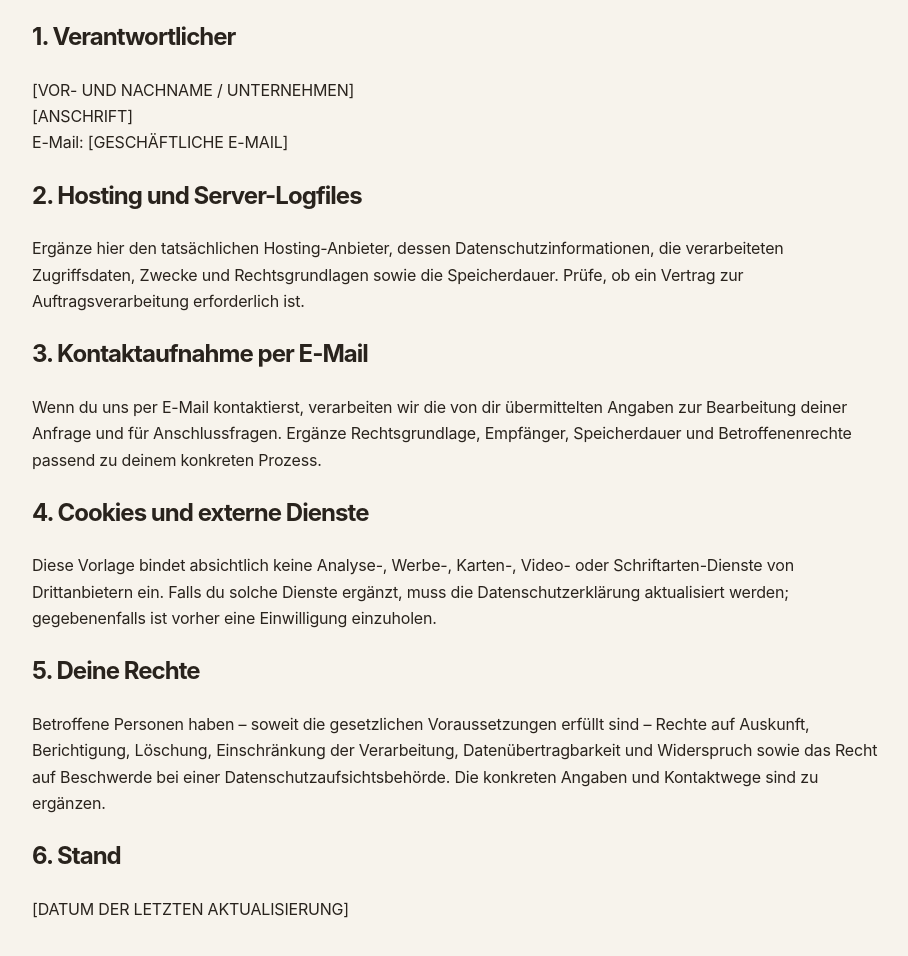
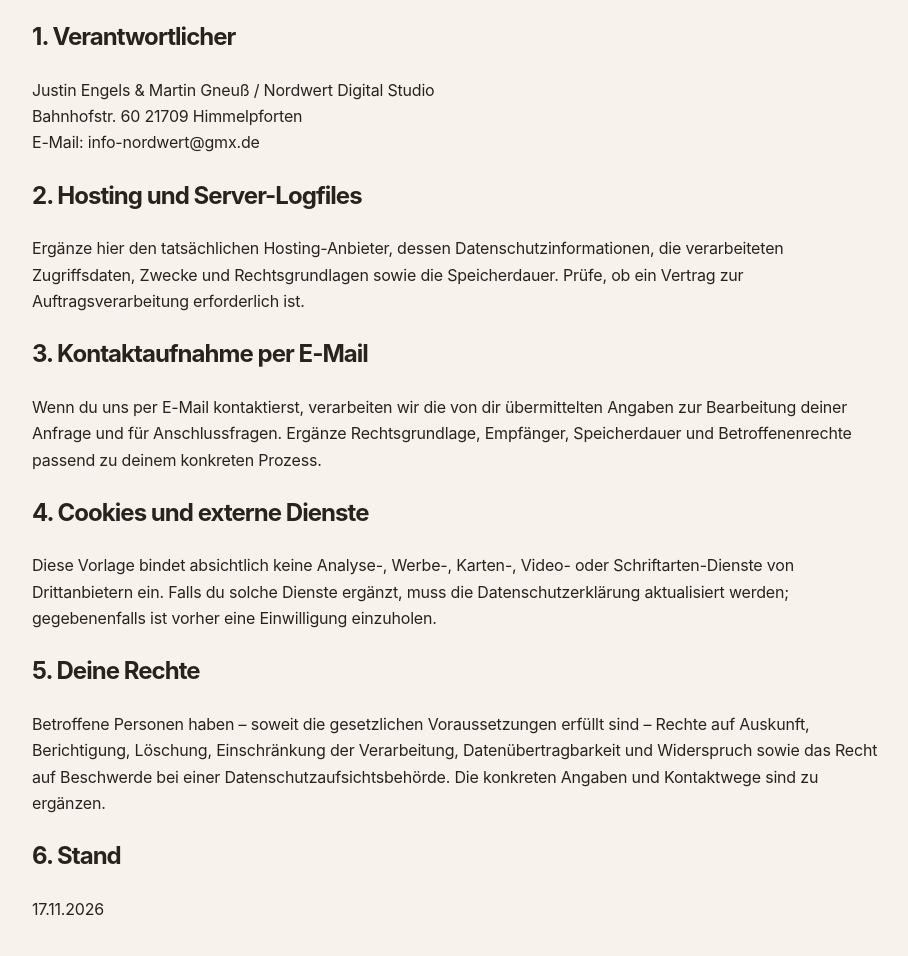
Before and after one commit to cyberleafsystems-dot/nordwert-digistudio, a plain HTML site: page datenschutz.html in a window 1280 px wide. Shown: the part 286-1242 px from the top of the page, without its empty margins (183-1091 px from the left). Drawn offline with Linux system fonts and the light colour scheme.

Commit message:
Update datenschutz.html

```diff
--- a/datenschutz.html
+++ b/datenschutz.html
@@ -240,10 +240,10 @@ footer h3{color:#fffaf2!important}
 </style></head><body>
 <p><a href="index.html">← Zur Startseite</a></p><h1>Datenschutzerklärung</h1>
 <div class="notice"><strong>Wichtig:</strong> Dies ist nur eine Strukturhilfe und keine fertige, geprüfte Datenschutzerklärung. Sie muss an Hosting-Anbieter, Server-Logs, Kontaktwege, eingebundene Dienste, Cookies und tatsächliche Datenverarbeitung angepasst werden. Nicht ungeprüft veröffentlichen.</div>
-<h2>1. Verantwortlicher</h2><p>[VOR- UND NACHNAME / UNTERNEHMEN]<br>[ANSCHRIFT]<br>E-Mail: [GESCHÄFTLICHE E-MAIL]</p>
+<h2>1. Verantwortlicher</h2><p>Justin Engels & Martin Gneuß / Nordwert Digital Studio<br>Bahnhofstr. 60 21709 Himmelpforten<br>E-Mail: info-nordwert@gmx.de </p>
 <h2>2. Hosting und Server-Logfiles</h2><p>Ergänze hier den tatsächlichen Hosting-Anbieter, dessen Datenschutzinformationen, die verarbeiteten Zugriffsdaten, Zwecke und Rechtsgrundlagen sowie die Speicherdauer. Prüfe, ob ein Vertrag zur Auftragsverarbeitung erforderlich ist.</p>
 <h2>3. Kontaktaufnahme per E-Mail</h2><p>Wenn du uns per E-Mail kontaktierst, verarbeiten wir die von dir übermittelten Angaben zur Bearbeitung deiner Anfrage und für Anschlussfragen. Ergänze Rechtsgrundlage, Empfänger, Speicherdauer und Betroffenenrechte passend zu deinem konkreten Prozess.</p>
 <h2>4. Cookies und externe Dienste</h2><p>Diese Vorlage bindet absichtlich keine Analyse-, Werbe-, Karten-, Video- oder Schriftarten-Dienste von Drittanbietern ein. Falls du solche Dienste ergänzt, muss die Datenschutzerklärung aktualisiert werden; gegebenenfalls ist vorher eine Einwilligung einzuholen.</p>
 <h2>5. Deine Rechte</h2><p>Betroffene Personen haben – soweit die gesetzlichen Voraussetzungen erfüllt sind – Rechte auf Auskunft, Berichtigung, Löschung, Einschränkung der Verarbeitung, Datenübertragbarkeit und Widerspruch sowie das Recht auf Beschwerde bei einer Datenschutzaufsichtsbehörde. Die konkreten Angaben und Kontaktwege sind zu ergänzen.</p>
-<h2>6. Stand</h2><p>[DATUM DER LETZTEN AKTUALISIERUNG]</p>
+<h2>6. Stand</h2><p>17.11.2026</p>
 </body></html>
```
